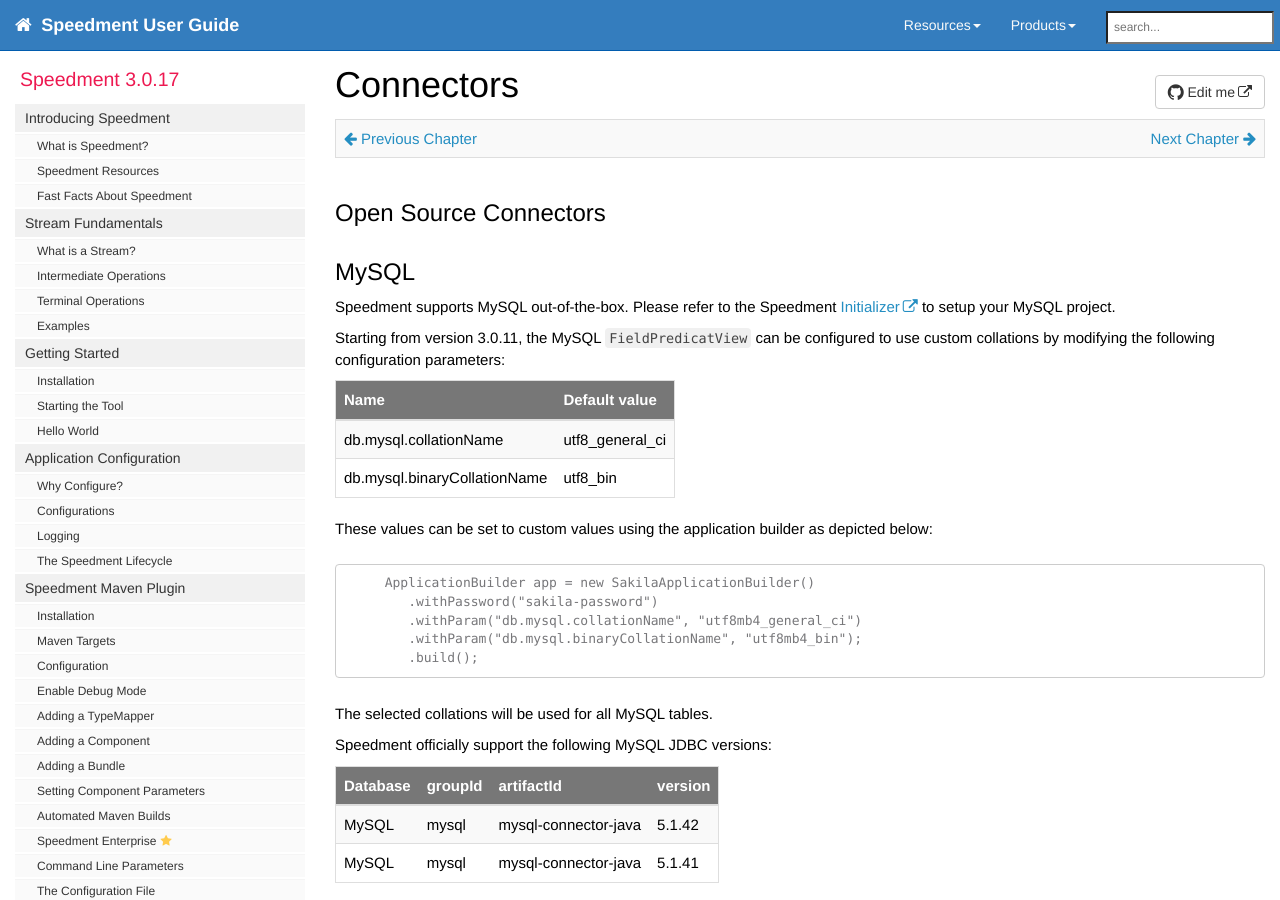
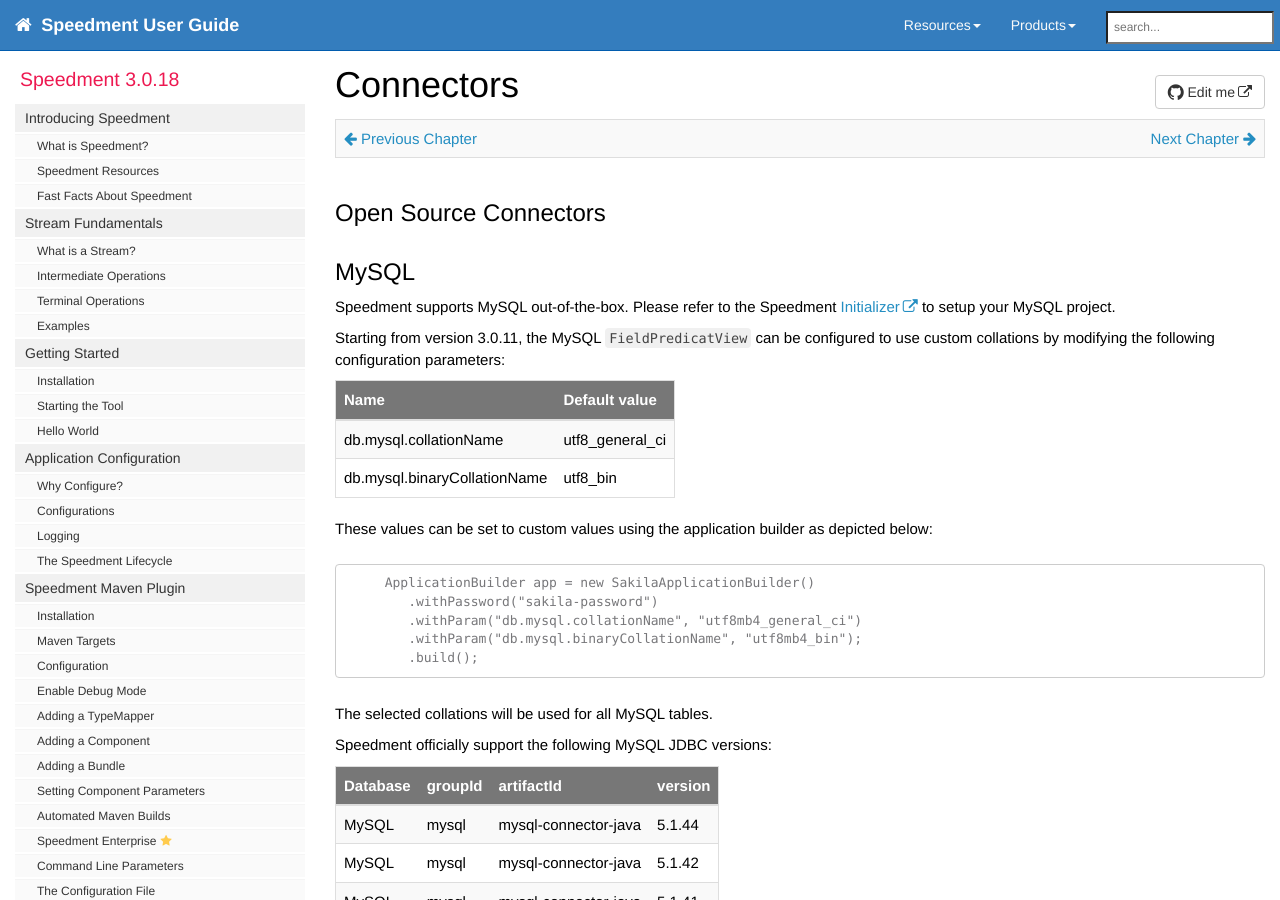
Before and after one commit to speedment/speedment-doc, a Jekyll site: the page built from pages/connectors.md, in a window 1280 px wide and 900 px high. Built offline with Jekyll 4.4.1, drawn with Linux system fonts in a browser that asks for light colours; nearby versions of some CDN libraries; comment, search, counter and statistics services are not loaded.

Commit message:
Bump version to 3.0.18

```diff
--- a/_data/sidebars/mydoc_sidebar.yml
+++ b/_data/sidebars/mydoc_sidebar.yml
@@ -3,7 +3,7 @@
 entries:
 - title: sidebar
   product: Speedment
-  version: 3.0.17
+  version: 3.0.18
   folders:
 
   - title:
--- a/_data/speedment.yml
+++ b/_data/speedment.yml
@@ -1,3 +1,3 @@
-version: 3.0.17
+version: 3.0.18
 
-javadocurl: http://static.javadoc.io/com.speedment/runtime-deploy/3.0.17/com/speedment/
+javadocurl: http://static.javadoc.io/com.speedment/runtime-deploy/3.0.18/com/speedment/
--- a/pages/connectors.md
+++ b/pages/connectors.md
@@ -37,6 +37,7 @@
 
 | Database | groupId   | artifactId           | version |
 | :------- | :-------- | :------------------- | :------ |
+| MySQL    | mysql     | mysql-connector-java | 5.1.44  |
 | MySQL    | mysql     | mysql-connector-java | 5.1.42  |
 | MySQL    | mysql     | mysql-connector-java | 5.1.41  |
 
--- a/pages/getting_started.md
+++ b/pages/getting_started.md
@@ -89,7 +89,7 @@
 
     <groupId>com.speedment</groupId>
     <artifactId>documentation-examples</artifactId>
-    <version>3.0.17</version>
+    <version>3.0.18</version>
     <packaging>jar</packaging>
 
     <name>Speedment - Documentation - Examples</name>
@@ -97,7 +97,7 @@
         <project.build.sourceEncoding>UTF-8</project.build.sourceEncoding>
         <maven.compiler.source>1.8</maven.compiler.source>
         <maven.compiler.target>1.8</maven.compiler.target>
-        <speedment.version>3.0.17</speedment.version>
+        <speedment.version>3.0.18</speedment.version>
     </properties>
 
     <build>
```
